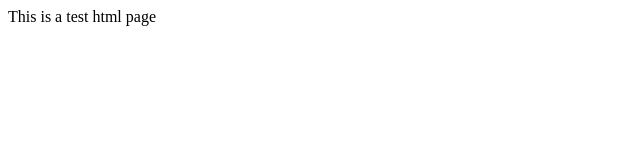
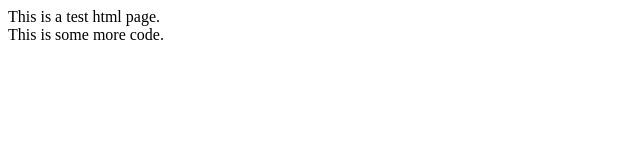
Before and after one commit to mgordon25/youtube.demo, a plain HTML site: page index.html in a window 1280 px wide. Shown: the whole page, without its empty margins (0-640 px from the left). Drawn offline with Linux system fonts and the light colour scheme.

Commit message:
more changes to index

```diff
--- a/index.html
+++ b/index.html
@@ -5,6 +5,9 @@
 	<meta charset="utf-8" />
 </head>
 <body>
-    This is a test html page
+    This is a test html page.
+
+    <br/>
+    This is some more code.
 </body>
 </html>
```
Also changed, not shown: 1 other file.
